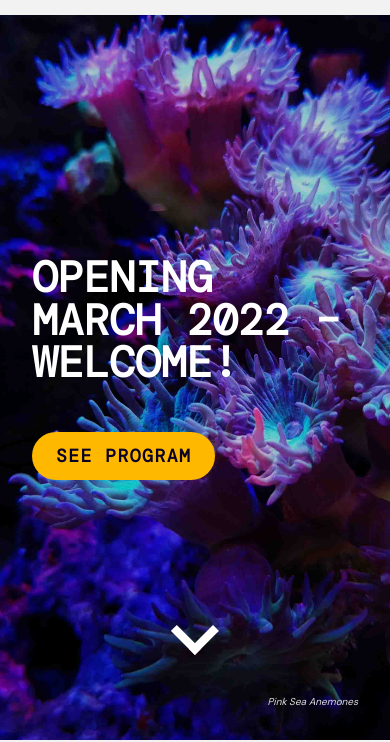
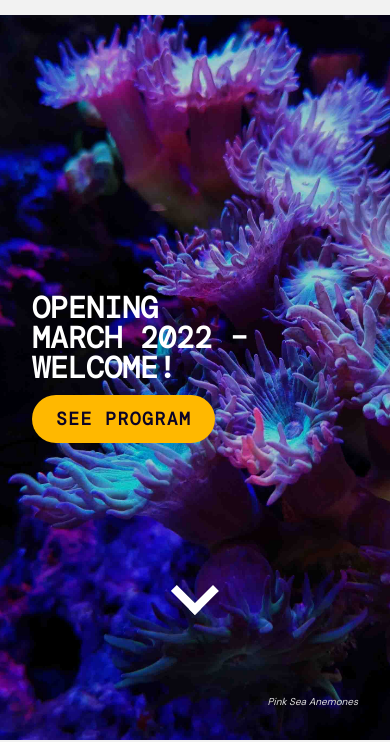
Before and after one commit to ellilar/Communnity-Science-Museum, a plain HTML site: page index.html in a window 390 px wide. Shown: the part 104-846 px from the top of the page. Drawn offline with nearby package versions, Linux system fonts and the light colour scheme.

Commit message:
Update css
Last responsive changes

```diff
--- a/style.css
+++ b/style.css
@@ -700,6 +700,11 @@ footer {
 		line-height: 60px;
 		letter-spacing: 0;
 	}
+
+	section#hero-homepage h1 {
+		font-size: 50px;
+		line-height: 50px;
+	}
 	h2 {
 		font-size: 40px;
 		line-height: 40px;
@@ -798,6 +803,12 @@ footer {
 		font-size: 50px;
 		line-height: 50px;
 		letter-spacing: 0;
+		margin-bottom: 12px;
+	}
+
+	section#hero-homepage h1 {
+		font-size: 30px;
+		line-height: 30px;
 	}
 	.program-img img {
 		width: 100%;
@@ -807,4 +818,7 @@ footer {
 	.break-paragraph {
 		font-size: 16px;
 	}
+	.down-btn {
+		bottom: 100px;
+	}
 }
```
